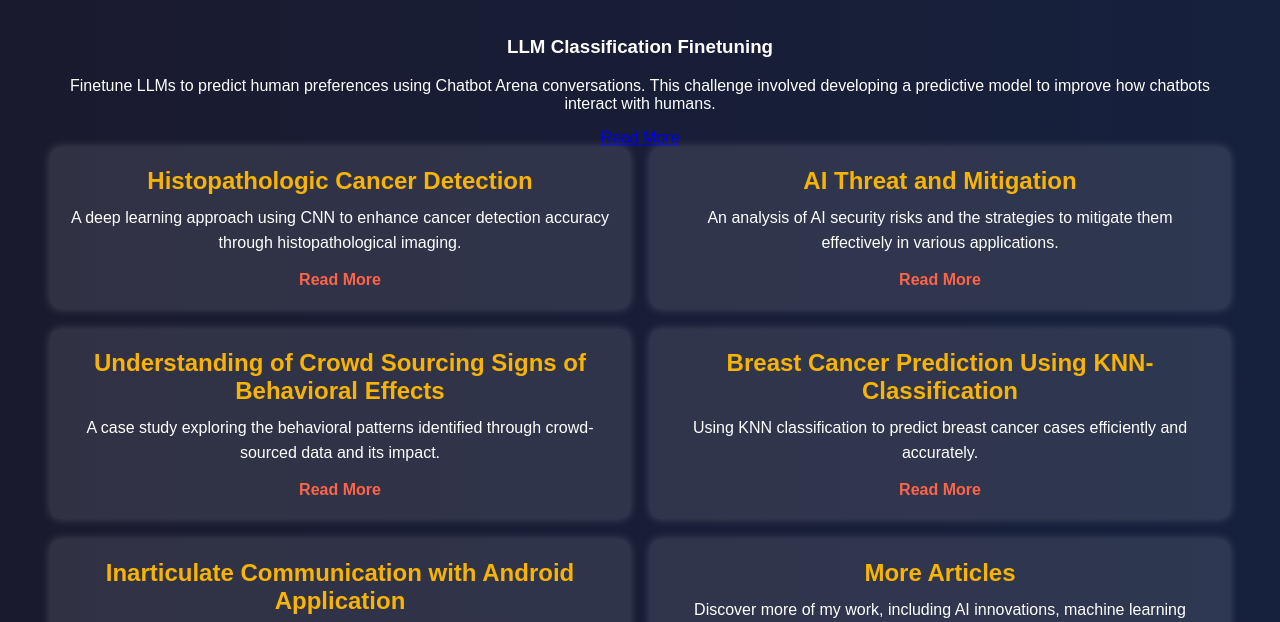
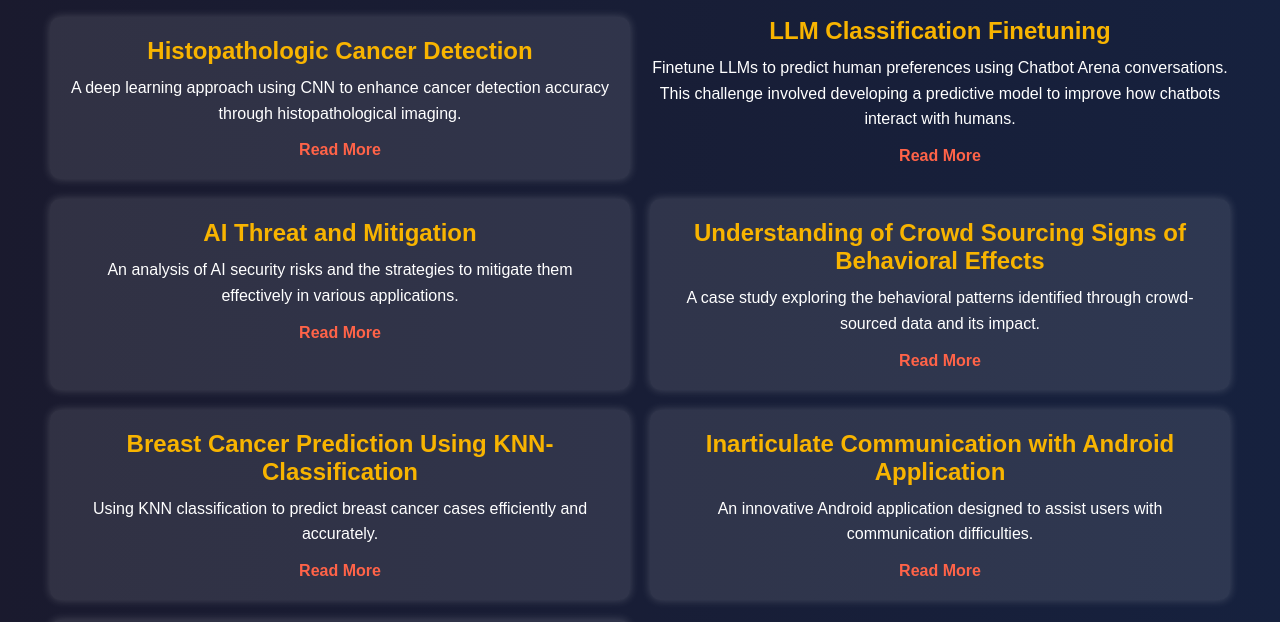
Before and after one commit to Sirichandana-bomma-ai/sirichandana.github.io, a plain HTML site: page articles.html in a window 1280 px wide. Shown: the part 131-753 px from the top of the page. Drawn offline with Linux system fonts and the light colour scheme.

Commit message:
Update articles.html

```diff
--- a/articles.html
+++ b/articles.html
@@ -97,18 +97,18 @@
 
     <section id="articles">
         <h1>My Articles</h1>
-        <div class="article-block">
-            <h3>LLM Classification Finetuning</h3>
-            <p>Finetune LLMs to predict human preferences using Chatbot Arena conversations. This challenge involved developing a predictive model to improve how chatbots interact with humans.</p>
-            <a href="https://www.kaggle.com/Siri_1435/submission" target="_blank">Read More</a>
-        </div>
-
         <div class="articles-container">
             <div class="article-box">
                 <div class="article-title">Histopathologic Cancer Detection</div>
                 <div class="description">A deep learning approach using CNN to enhance cancer detection accuracy through histopathological imaging.</div>
                 <a class="article-link" href="https://medium.com/@sc.bomma/histopathologic-cancer-detection-4227fe354f8c" target="_blank">Read More</a>
             </div>
+            <div class="article-bok">
+                <div class="article-title">LLM Classification Finetuning</div>
+                <div class="description"> Finetune LLMs to predict human preferences using Chatbot Arena conversations. This challenge involved developing a predictive model to improve how chatbots interact with humans.</div>
+                <a class="article-link" href="https://www.kaggle.com/Siri_1435/submission" target="_blank">Read More</a>
+            </div>
+
             <div class="article-box">
                 <div class="article-title">AI Threat and Mitigation</div>
                 <div class="description">An analysis of AI security risks and the strategies to mitigate them effectively in various applications.</div>
```
